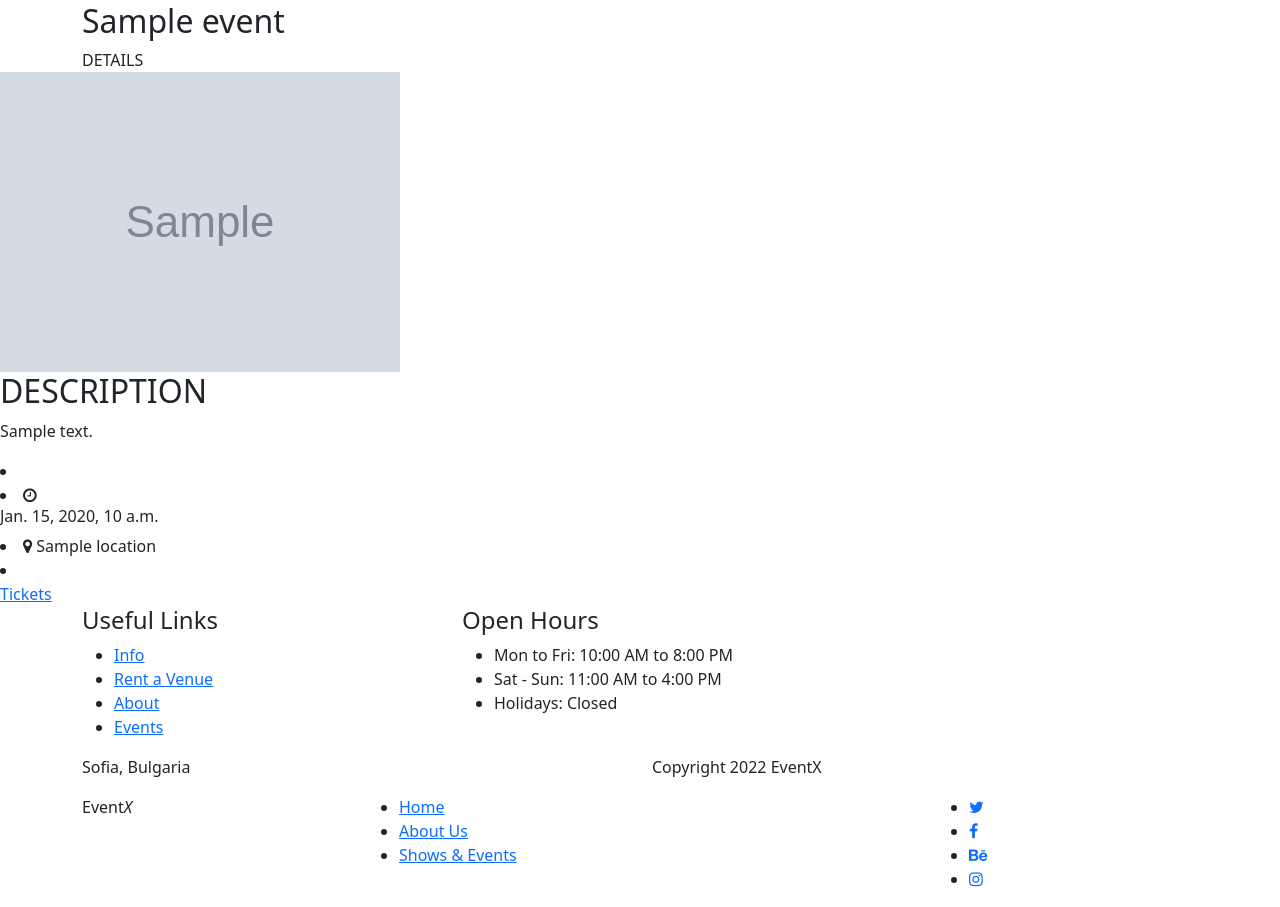
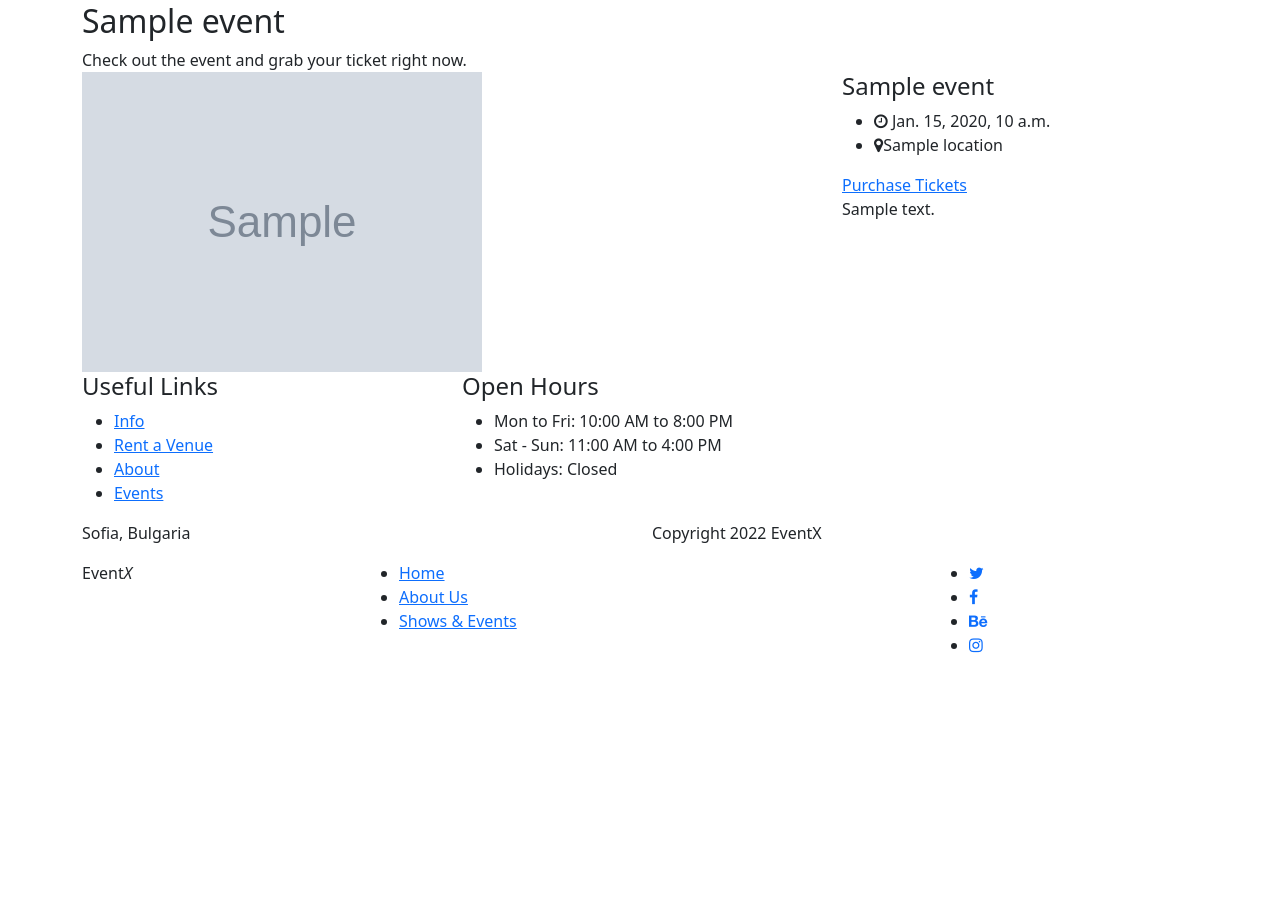
Before and after one commit to doubl3magic/event_x, a Django app: template templates/main/event-details.html in a window 1280 px wide. Shown: the part 94-1001 px from the top of the page. After the commit the page ends 747 px from the top, so only its background shows below. Run offline with Django 4.2, Linux system fonts and the light colour scheme; the template is opened without the code that fills it: most values are stand-ins (such as "Sample title", 1, 10 or a date in 2020); grey boxes marked "Sample" are stand-in pictures; some libraries are stand-ins or nearby versions.

Commit message:
Making some details

```diff
--- a/templates/main/event-details.html
+++ b/templates/main/event-details.html
@@ -1,49 +1,43 @@
 {% extends 'base.html' %}
+    <!-- ***** Header Area End ***** -->
+
 {% block page_content %}
     <!-- ***** About Us Page ***** -->
-    <div class="page-heading-rent-venue">
+    <div class="page-heading-shows-events">
         <div class="container">
             <div class="row">
                 <div class="col-lg-12">
                     <h2>{{ event.title }}</h2>
-                    <span>DETAILS</span>
+                    <span>Check out the event and grab your ticket right now.</span>
                 </div>
             </div>
         </div>
     </div>
 
-                        <div class="col-lg-12">
-                            <div class="event-item">
+    <div class="ticket-details-page">
+        <div class="container">
             <div class="row">
+                <div class="col-lg-8">
+                    <div class="left-image">
+                        <img src="{{ event.picture.url }}" alt="">
+                    </div>
+                </div>
                 <div class="col-lg-4">
-                                        <div class="left-content">
-                                            <div class="thumb">
-                                            <img src="{{ event.picture.url }}" alt="event image">
+                    <div class="right-content">
+                        <h4>{{ event.title }}</h4>
+                        <ul>
+                            <li><i class="fa fa-clock-o"></i> {{ event.date_of_event }}</li>
+                            <li><i class="fa fa-map-marker"></i>{{ event.location }}</li>
+                        </ul>
+                        <div class="quantity-content">
+                            <div class="right-content">
+                                <div class="total">
+                            <div class="main-dark-button"><a href="{{ event.ticket_url }}">Purchase Tickets</a></div>
                         </div>
                             </div>
                         </div>
-                                    <div class="row">
-                                        <div class="col-lg-12">
-                                            <h2>DESCRIPTION</h2>
+                        <div class="warn">
                             <p>{{ event.description }}</p>
-                                        </div>
-                                    <div class="col-lg-4">
-                                        <div class="right-content">
-                                            <li>
-                                                <li>
-                                                    <i class="fa fa-clock-o"></i>
-                                                    <h6>{{ event.date_of_event }}<br>
-                                                    </h6>
-                                                </li>
-                                                <li>
-                                                    <i class="fa fa-map-marker"></i>
-                                                    <span>{{ event.location }}</span>
-                                                </li>
-                                                <li>
-                                                <div class="main-dark-button"><a
-                                                    href="{{ event.ticket_url }}">Tickets</a>
-                                                </div>
-                                                </li>
                         </div>
                     </div>
                 </div>
@@ -51,4 +45,6 @@
         </div>
     </div>
 
+
+
 {% endblock %}
--- a/templates/main/index.html
+++ b/templates/main/index.html
@@ -25,7 +25,7 @@
 
 
 
-    <!-- *** Amazing Venus ***-->
+    <!-- *** About Us ***-->
     <div class="amazing-venues">
         <div class="container">
             <div class="row">
@@ -35,7 +35,7 @@
                         <p>EventX announces, popularizes and organizes events all around the world.
                             Jump in to share a moment, look what other people think etc. <a href="{% url 'register page' %}">Register</a>/<a
                                     href="{% url 'login page' %}">Login</a>,
-                            <a href="shows-events.html">Shows &amp; Events</a>, you can see more in  <a
+                            <a href="{% url 'event list' %}">Shows &amp; Events</a>, you can see more in  <a
                                     href="{% url 'about page' %}">About Us</a>.
                             <br>
                         <p></p>
@@ -70,7 +70,7 @@
                                 <a href="{% url 'event details' event.pk %}"><img src="{{ event.picture.url }}" alt="event picture"></a>
                             </div>
                             <div class="down-content">
-                                <a href="event-details.html"><h4>{{ event.title }}</h4></a>
+                                <a href="{% url 'event details' event.pk %}"><h4>{{ event.title }}</h4></a>
                                 <ul>
                                     <li><i class="fa fa-clock-o"></i> {{ event.date_of_event }}</li>
                                     <li><i class="fa fa-map-marker"></i> {{ event.location }}</li>
```
Also changed, not shown: templates/main/moment-details.html (+18 -31 lines). Lines whose indentation alone changed are shown as unchanged.
